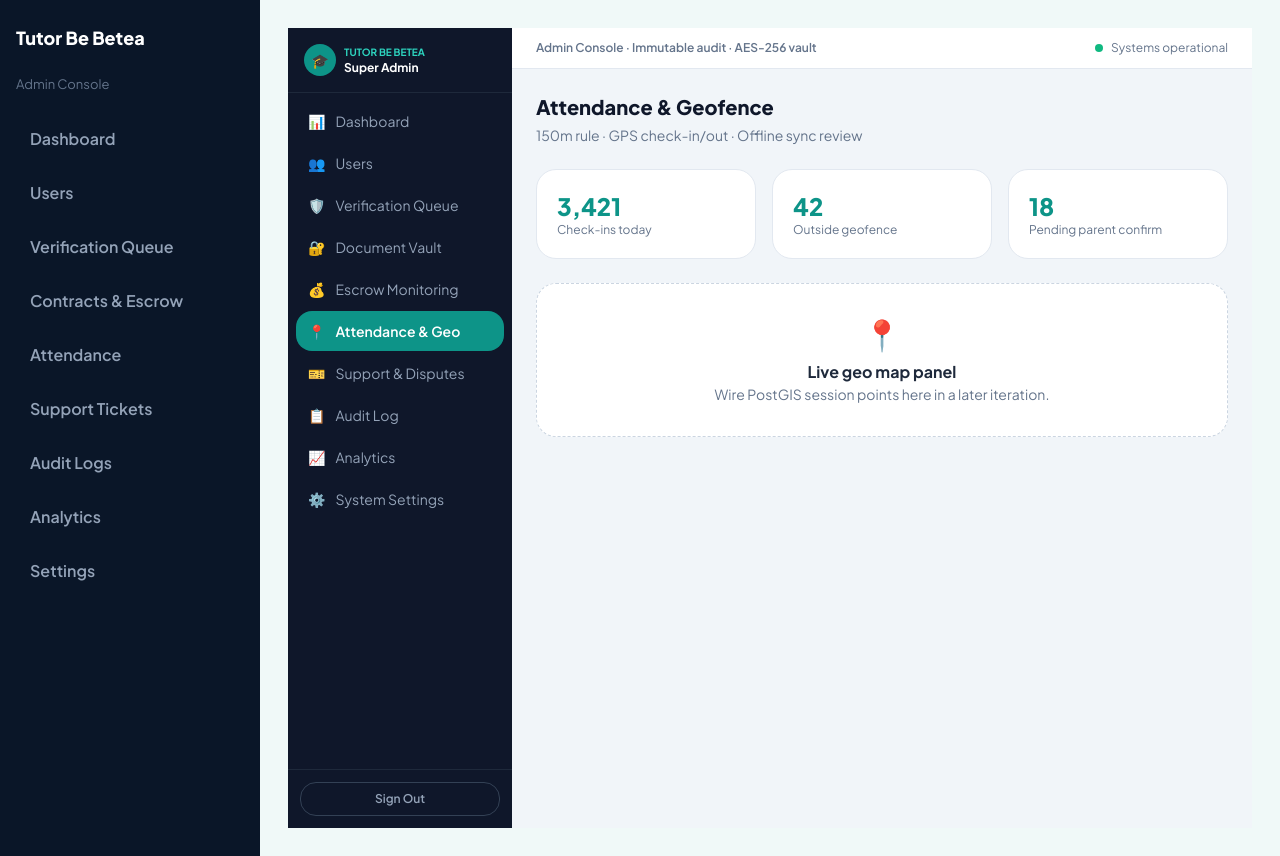
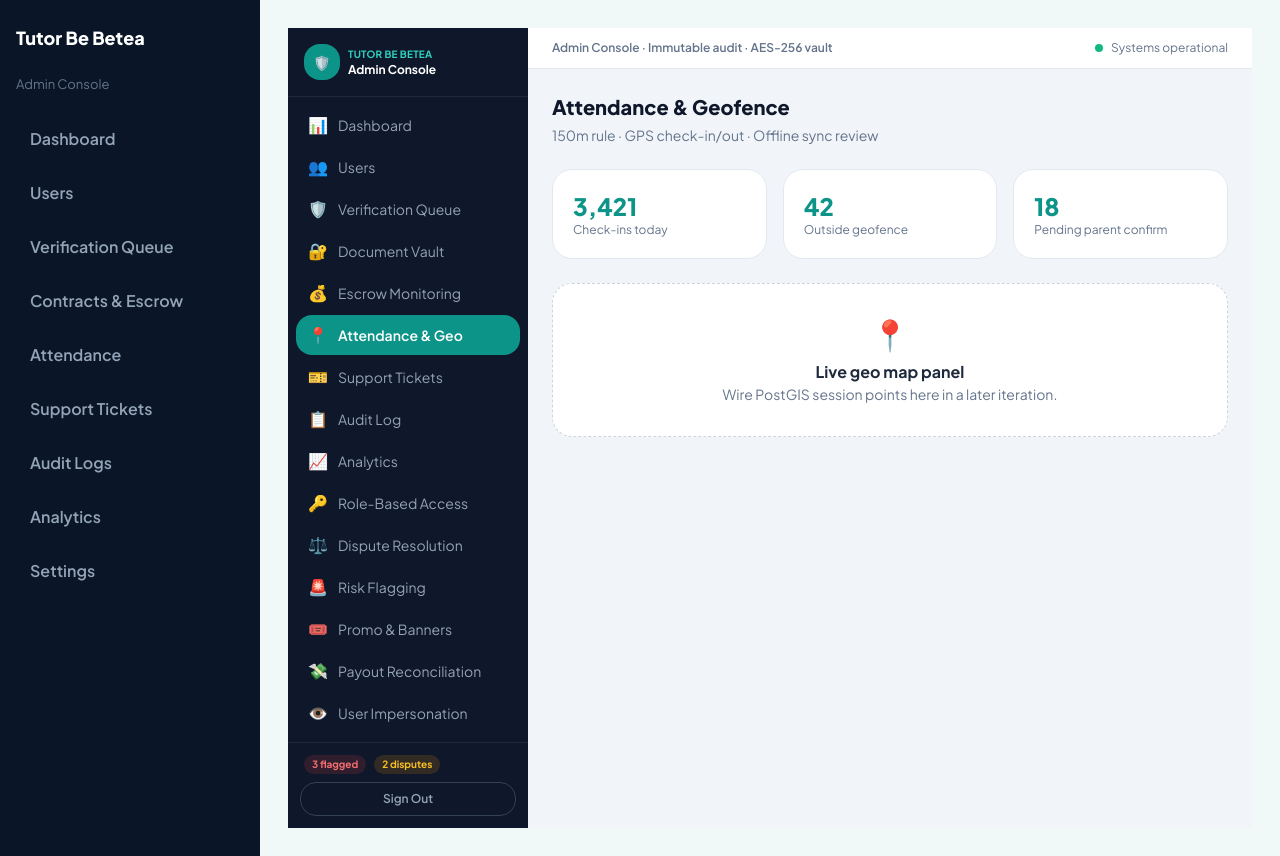
Before and after one commit to Zeordi/tutor-be-betea, a Next.js app in the folder apps/admin/: page /attendance in a window 1280 px wide. Built offline with nearby package versions, Linux system fonts and the light colour scheme.

Commit message:
Update layout.tsx

```diff
--- a/apps/admin/app/(dashboard)/layout.tsx
+++ b/apps/admin/app/(dashboard)/layout.tsx
@@ -5,15 +5,24 @@ import { usePathname, useRouter } from "next/navigation";
 import { useEffect, useState } from "react";
 
 const SIDEBAR = [
+  // Core (already in repo)
   { href: "/", id: "dashboard", icon: "📊", label: "Dashboard" },
   { href: "/users", id: "users", icon: "👥", label: "Users" },
   { href: "/verification", id: "verification", icon: "🛡️", label: "Verification Queue" },
   { href: "/vault", id: "vault", icon: "🔐", label: "Document Vault" },
   { href: "/contracts", id: "escrow", icon: "💰", label: "Escrow Monitoring" },
   { href: "/attendance", id: "geofence", icon: "📍", label: "Attendance & Geo" },
-  { href: "/tickets", id: "tickets", icon: "🎫", label: "Support & Disputes" },
+  { href: "/tickets", id: "tickets", icon: "🎫", label: "Support Tickets" },
   { href: "/audit-logs", id: "audit", icon: "📋", label: "Audit Log" },
   { href: "/analytics", id: "analytics", icon: "📈", label: "Analytics" },
+  // Figma Admin Console (new)
+  { href: "/rbac", id: "rbac", icon: "🔑", label: "Role-Based Access" },
+  { href: "/disputes", id: "disputes", icon: "⚖️", label: "Dispute Resolution" },
+  { href: "/risk-flags", id: "risk-flags", icon: "🚨", label: "Risk Flagging" },
+  { href: "/promos", id: "promos", icon: "🎟️", label: "Promo & Banners" },
+  { href: "/payouts", id: "payouts", icon: "💸", label: "Payout Reconciliation" },
+  { href: "/impersonation", id: "impersonation", icon: "👁️", label: "User Impersonation" },
+  // Account
   { href: "/settings", id: "settings", icon: "⚙️", label: "System Settings" },
 ];
 
@@ -27,15 +36,10 @@ export default function AdminDashboardLayout({
   const [ready, setReady] = useState(false);
 
   useEffect(() => {
-    const token =
-      typeof window !== "undefined"
-        ? localStorage.getItem("admin_token") || localStorage.getItem("token")
-        : null;
-    // Keep soft gate for local preview; tighten when auth is wired
     setReady(true);
-    if (!token) {
-      // router.replace("/login");
-    }
+    // Soft gate for local preview — enable when auth is ready:
+    // const token = localStorage.getItem("admin_token") || localStorage.getItem("token");
+    // if (!token) router.replace("/login");
   }, [router]);
 
   if (!ready) {
@@ -48,15 +52,17 @@ export default function AdminDashboardLayout({
 
   return (
     <div className="flex h-screen overflow-hidden bg-slate-100 dark:bg-[#060E1A]">
-      <aside className="flex w-56 flex-shrink-0 flex-col bg-slate-900">
+      <aside className="flex w-60 shrink-0 flex-col bg-slate-900">
         <div className="border-b border-slate-800 p-4">
           <div className="flex items-center gap-2">
-            <div className="flex h-8 w-8 items-center justify-center rounded-xl bg-teal-600 text-sm">
-              🎓
+            <div className="flex h-9 w-9 items-center justify-center rounded-xl bg-teal-600 text-sm">
+              🛡️
             </div>
             <div>
-              <p className="text-[10px] font-bold text-teal-400">TUTOR BE BETEA</p>
-              <p className="text-xs font-bold text-white">Super Admin</p>
+              <p className="text-[10px] font-bold tracking-wide text-teal-400">
+                TUTOR BE BETEA
+              </p>
+              <p className="text-xs font-bold text-white">Admin Console</p>
             </div>
           </div>
         </div>
@@ -66,7 +72,7 @@ export default function AdminDashboardLayout({
             const active =
               item.href === "/"
                 ? pathname === "/"
-                : pathname === item.href || pathname.startsWith(item.href + "/");
+                : pathname === item.href || pathname.startsWith(`${item.href}/`);
             return (
               <Link
                 key={item.id}
@@ -77,7 +83,7 @@ export default function AdminDashboardLayout({
                     : "text-slate-400 hover:bg-slate-800 hover:text-white"
                 }`}
               >
-                <span>{item.icon}</span>
+                <span className="text-base leading-none">{item.icon}</span>
                 <span>{item.label}</span>
               </Link>
             );
@@ -85,7 +91,16 @@ export default function AdminDashboardLayout({
         </nav>
 
         <div className="border-t border-slate-800 p-3">
+          <div className="mb-2 flex gap-2 px-1">
+            <span className="rounded-full bg-red-500/15 px-2 py-0.5 text-[10px] font-bold text-red-400">
+              3 flagged
+            </span>
+            <span className="rounded-full bg-amber-500/15 px-2 py-0.5 text-[10px] font-bold text-amber-400">
+              2 disputes
+            </span>
+          </div>
           <button
+            type="button"
             onClick={() => {
               localStorage.removeItem("admin_token");
               localStorage.removeItem("token");
@@ -98,9 +113,9 @@ export default function AdminDashboardLayout({
         </div>
       </aside>
 
-      <main className="flex-1 overflow-y-auto">
+      <main className="flex min-w-0 flex-1 flex-col overflow-hidden">
         <div className="border-b border-slate-200 bg-white px-6 py-3 dark:border-slate-800 dark:bg-[#0A1628]">
-          <div className="flex items-center justify-between">
+          <div className="flex items-center justify-between gap-3">
             <p className="text-xs font-semibold text-slate-500">
               Admin Console · Immutable audit · AES-256 vault
             </p>
@@ -110,7 +125,7 @@ export default function AdminDashboardLayout({
             </div>
           </div>
         </div>
-        <div className="p-6">{children}</div>
+        <div className="flex-1 overflow-y-auto p-6">{children}</div>
       </main>
     </div>
   );
```
